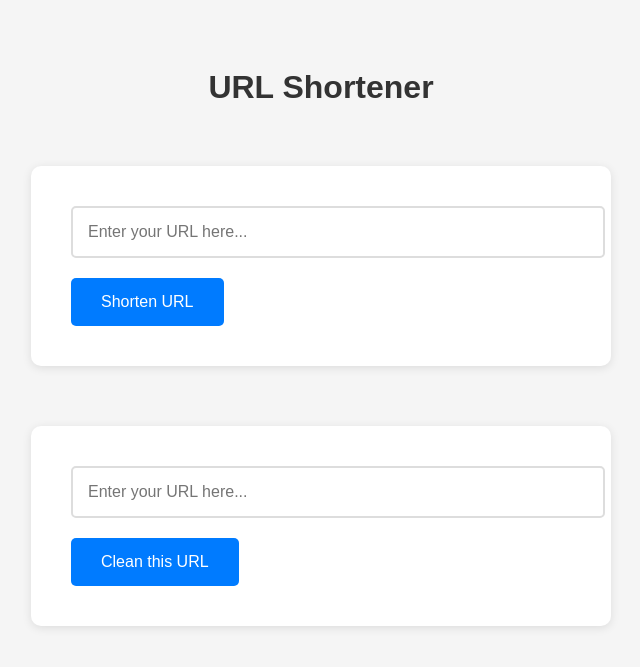
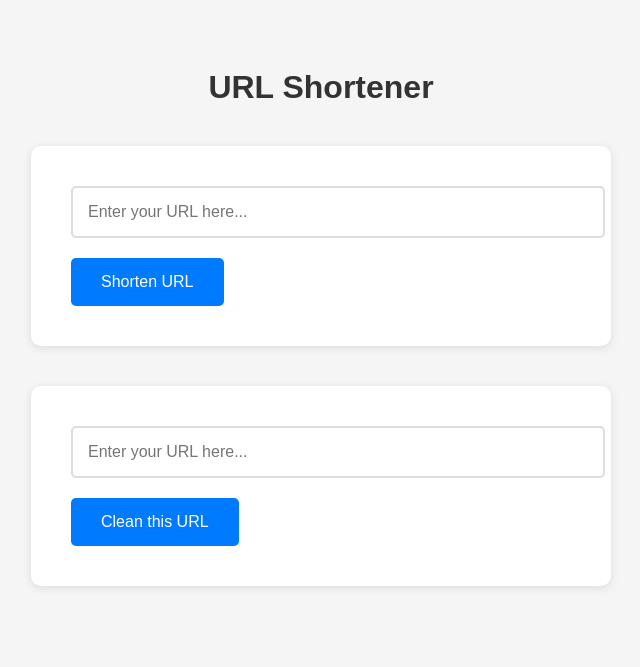
Before and after one commit to Ashita-Sharma/URL-shortener, a Flask app: page / in a window 1280 px wide. Shown: the top 667 px of the page, without its empty margins (319-959 px from the left). Run offline with Flask 3, Linux system fonts and the light colour scheme.

Commit message:
URL shortener website

```diff
--- a/templates/index.html
+++ b/templates/index.html
@@ -21,7 +21,7 @@
             border-radius: 10px;
             box-shadow: 0 2px 10px rgba(0,0,0,0.1);
             max-width: 500px;
-            margin: 60px auto;       /* Center the form */
+            margin: 40px auto;       /* Center the form */
         }
 
         input[type="text"] {
```
